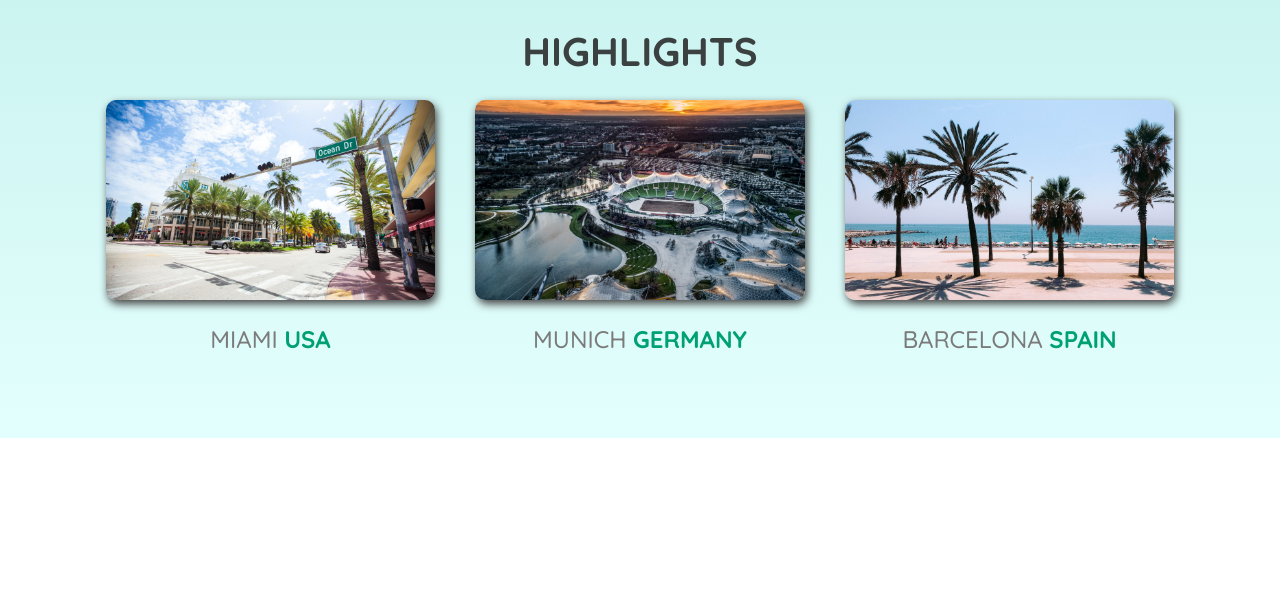
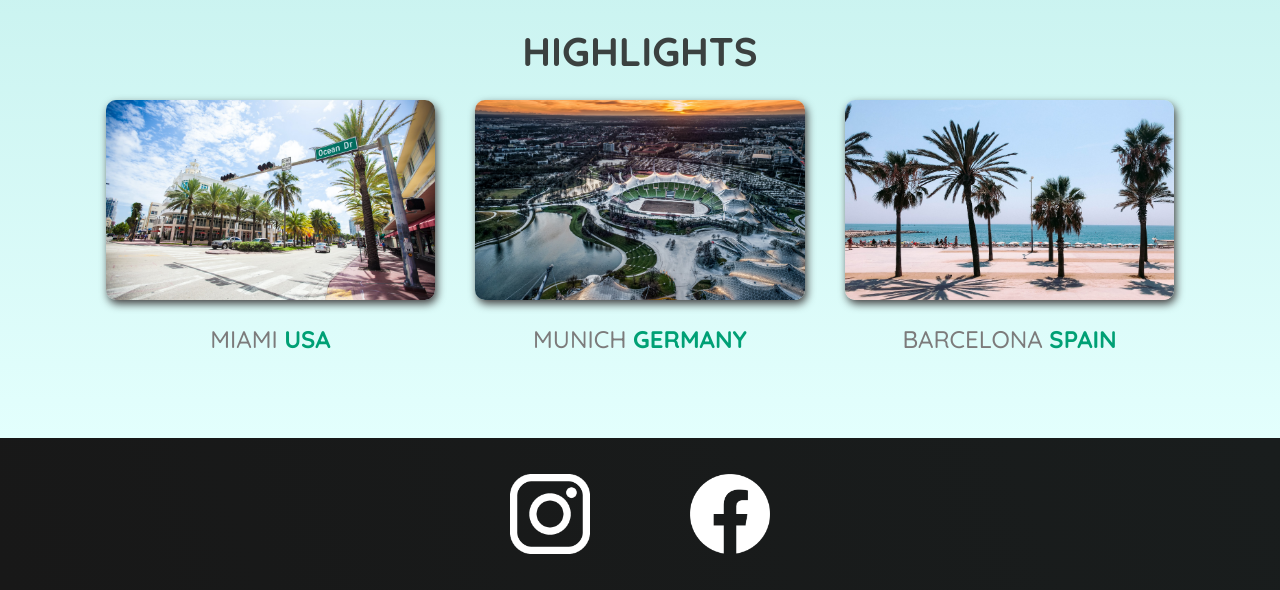
Before and after one commit to davidheweb/travel-history, a plain HTML site: page index.html in a window 1280 px wide. Shown: the part 822-1412 px from the top of the page. Before the commit the page ends 1260 px from the top, so only its background shows below. Drawn offline with Linux system fonts and the light colour scheme.

Commit message:
Added footer section HTML, images and styles
- Added HTML skeleton for footer section
- Added social media images (Instagram and Facebook)
- Added styles to the footer

```diff
--- a/index.html
+++ b/index.html
@@ -57,6 +57,19 @@
         </ul>
       </section>
     </main>
-    <footer></footer>
+    <footer>
+      <ul>
+        <li>
+          <a href="https://www.instagram.com" target="_blank"
+            ><img src="/images/icons/insta.png" alt="Instagram logo"
+          /></a>
+        </li>
+        <li>
+          <a href="https://www.facebook.com" target="_blank"
+            ><img src="/images/icons/facebook.png" alt="Facebook logo"
+          /></a>
+        </li>
+      </ul>
+    </footer>
   </body>
 </html>
--- a/shared.css
+++ b/shared.css
@@ -49,5 +49,25 @@ header a {
 header a:hover {
   color: rgb(77, 77, 77);
   background-color: rgb(255, 251, 0);
+}
 
+footer {
+  background: linear-gradient(70deg, rgb(24, 24, 24), rgb(25, 29, 29));
+  padding: 36px 0;
 }
+
+footer ul {
+  display: flex;
+  justify-content: center;
+}
+
+footer li {
+  width: 80px;
+  height: 80px;
+  margin: 0 50px;
+}
+
+footer img {
+  width: 100%;
+  height: 100%;
+}
```
Also changed, not shown: images/icons/facebook.png (added), images/icons/insta.png (added).
